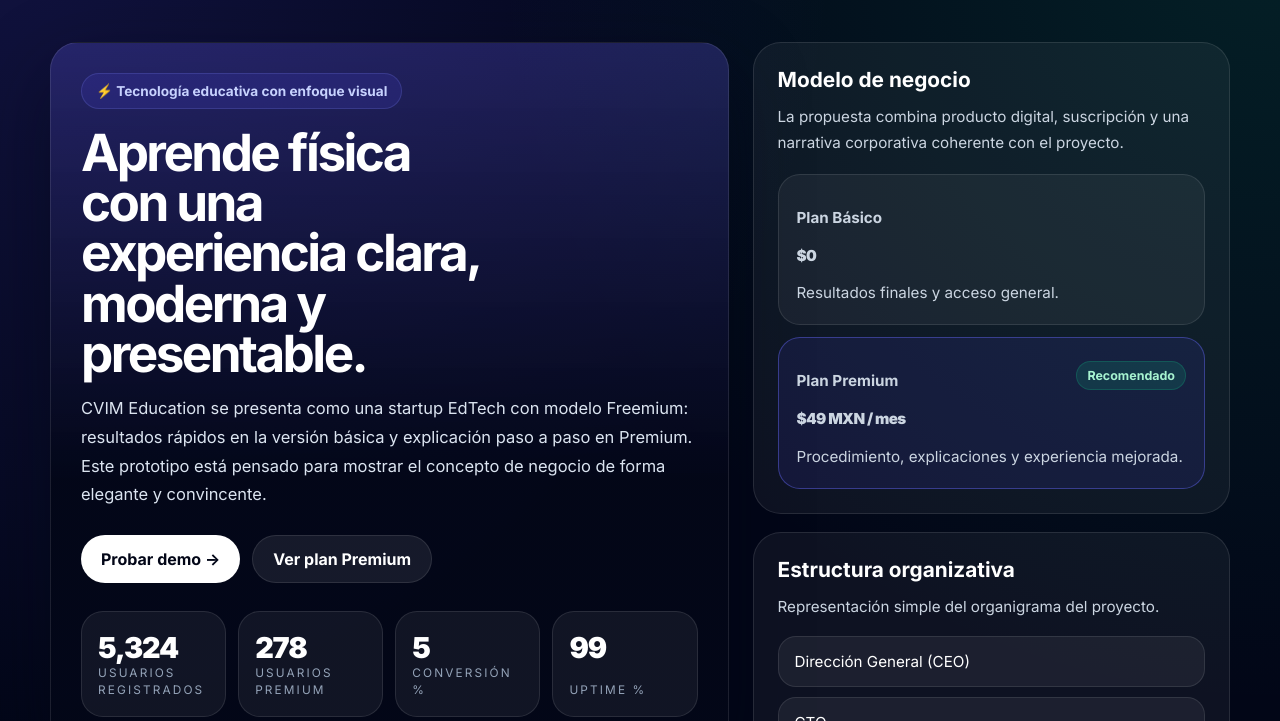
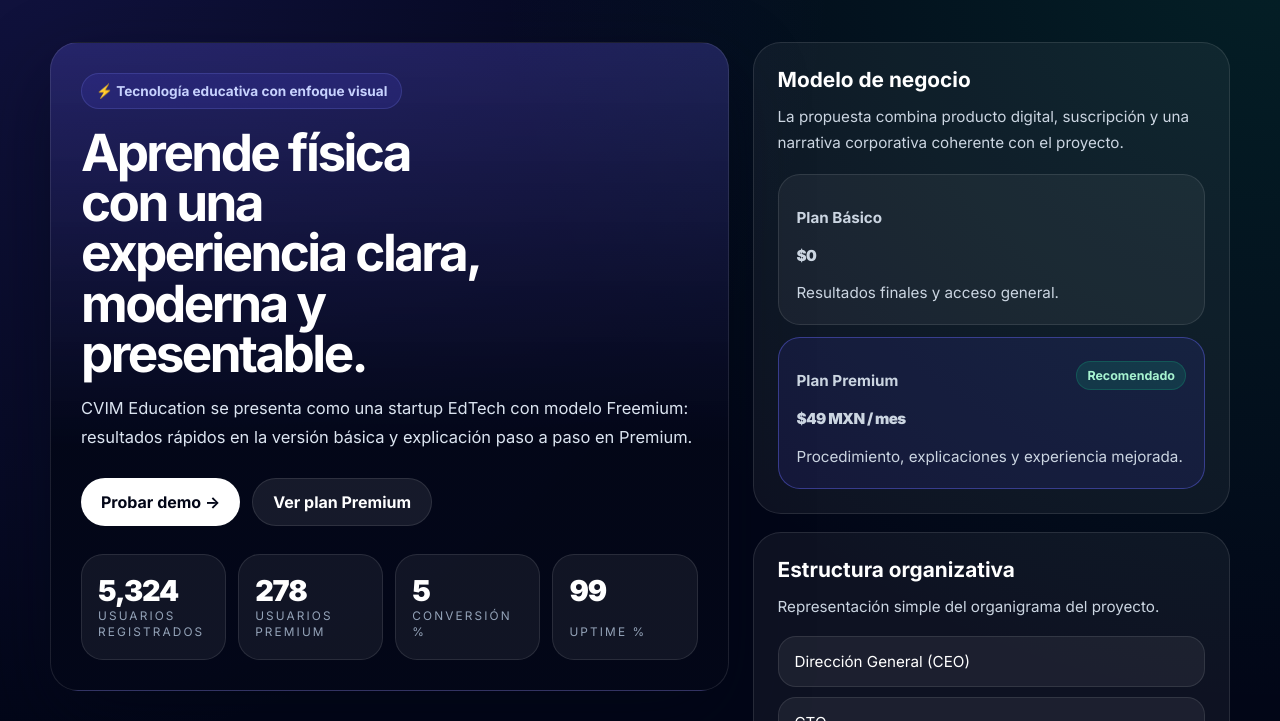
Before and after one commit to DarkVeltal/CVIM-Education, a plain HTML site: page index.html in a window 1280 px wide. Shown: the part 79-800 px from the top of the page. Drawn offline with nearby package versions, Linux system fonts and the light colour scheme.

Commit message:
Update index.html

```diff
--- a/index.html
+++ b/index.html
@@ -662,7 +662,6 @@
           <p class="lead">
             CVIM Education se presenta como una startup EdTech con modelo Freemium:
             resultados rápidos en la versión básica y explicación paso a paso en Premium.
-            Este prototipo está pensado para mostrar el concepto de negocio de forma elegante y convincente.
           </p>
 
           <div class="cta-row">
```
